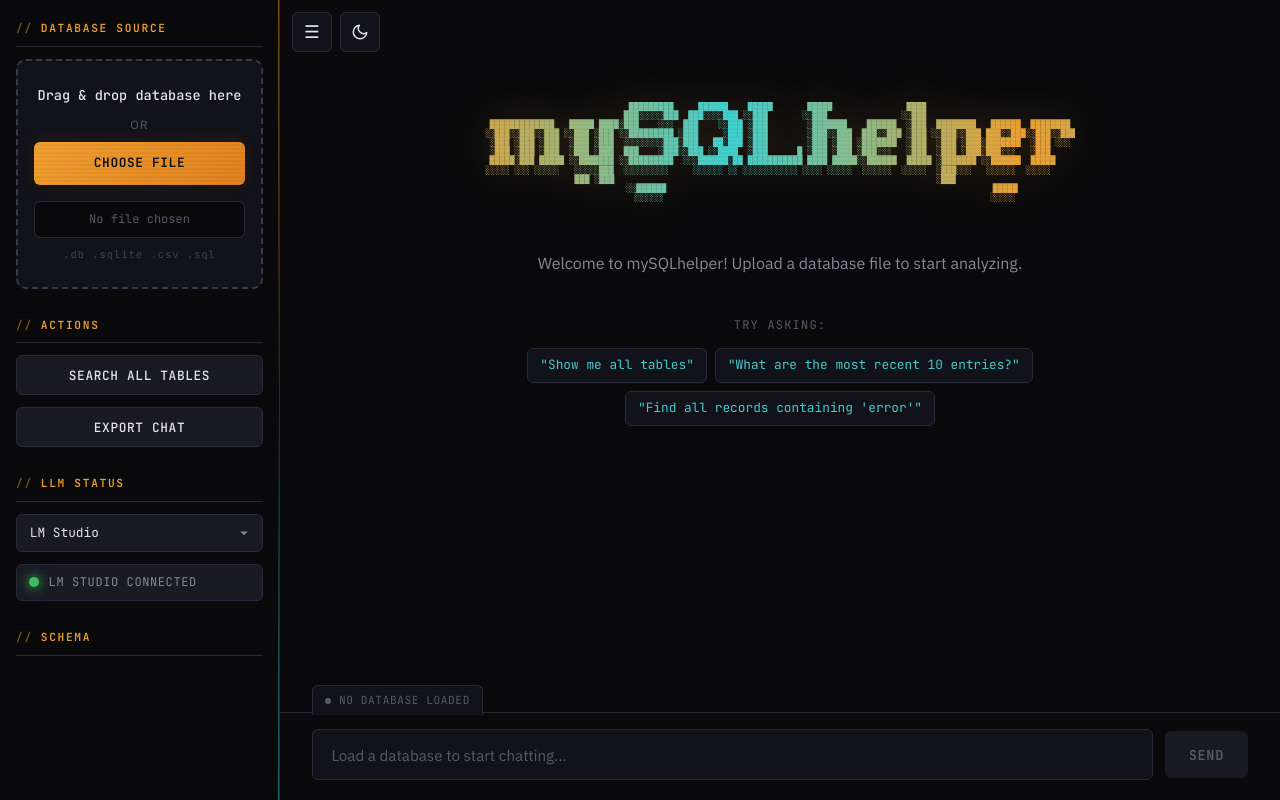
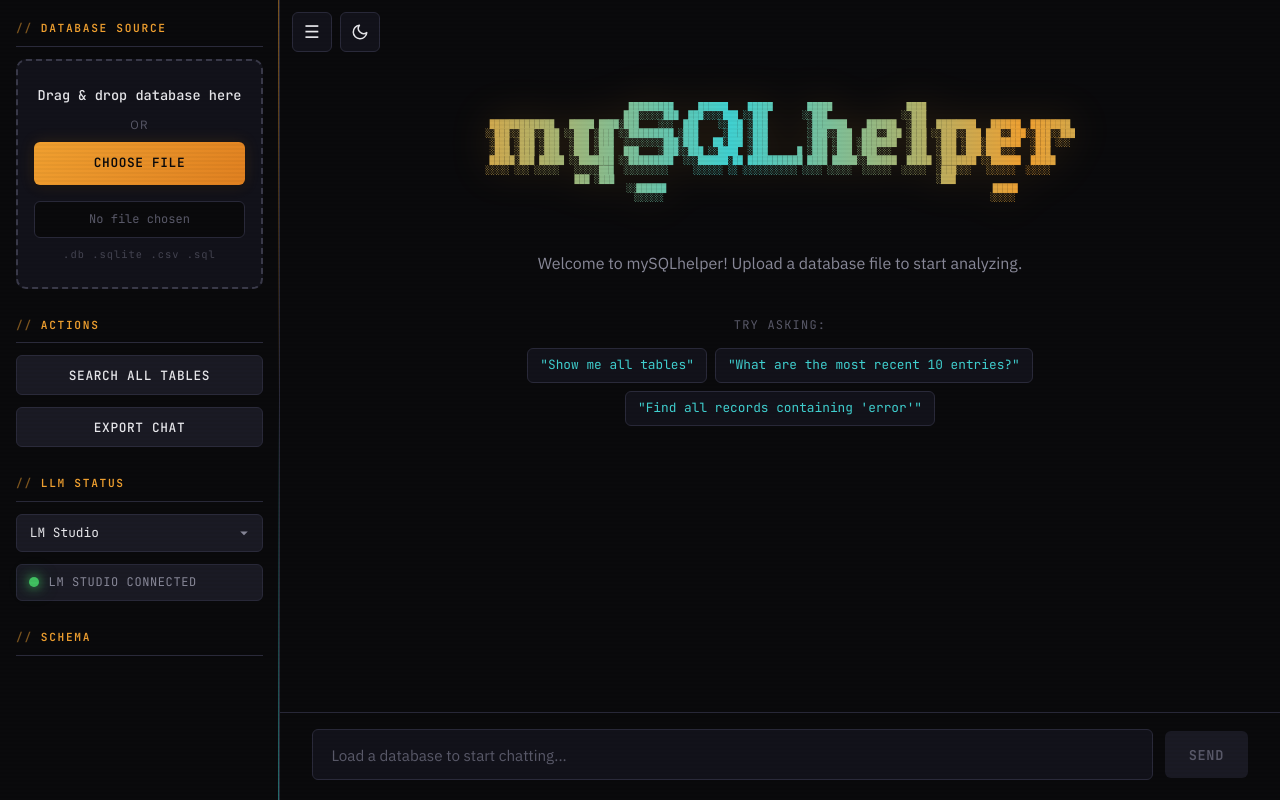
Before and after one commit to reisset/yourSQLfriend, a Flask app: page / in a window 1280 px wide. Run offline with Flask 3, Linux system fonts and the light colour scheme; data that the repository does not hold is empty; some libraries are stand-ins or nearby versions.

Commit message:
fix: Remove database status chip from UI (v2.8)
Co-Authored-By: Claude Opus 4.5 <noreply@anthropic.com>

```diff
--- a/static/script.js
+++ b/static/script.js
@@ -10,8 +10,6 @@ const sidebarToggle = document.getElementById('sidebar-toggle');
 const fileNameDisplay = document.getElementById('file-name-display');
 const welcomeScreen = document.getElementById('welcome-screen');
 const themeToggle = document.getElementById('theme-toggle');
-const dbStatusChip = document.getElementById('db-status-chip');
-
 // Database state
 let databaseLoaded = false;
 
@@ -276,22 +274,13 @@ initModelSelector();
 
 // --- Database Status Management ---
 function updateDatabaseStatus(filename = null) {
-    if (!dbStatusChip) return;
-
-    const statusDot = dbStatusChip.querySelector('.db-status-dot');
-    const statusText = dbStatusChip.querySelector('.db-status-text');
-
     if (filename) {
         databaseLoaded = true;
-        dbStatusChip.classList.add('loaded');
-        statusText.textContent = filename;
         userInput.disabled = false;
         userInput.placeholder = 'Ask a question about your database...';
         sendButton.disabled = false;
     } else {
         databaseLoaded = false;
-        dbStatusChip.classList.remove('loaded');
-        statusText.textContent = 'No database loaded';
         userInput.disabled = true;
         userInput.placeholder = 'Load a database to start chatting...';
         sendButton.disabled = true;
--- a/static/style.css
+++ b/static/style.css
@@ -1056,53 +1056,6 @@ body::before {
     position: relative;
 }
 
-/* Database Status Chip */
-.db-status-chip {
-    position: absolute;
-    top: -28px;
-    left: 2rem;
-    display: flex;
-    align-items: center;
-    gap: 0.5rem;
-    padding: 0.35rem 0.75rem;
-    background: var(--background-light);
-    border: 1px solid var(--border);
-    border-bottom: none;
-    border-radius: var(--radius) var(--radius) 0 0;
-    font-family: var(--font-mono);
-    font-size: 0.7rem;
-    color: var(--foreground-muted);
-    text-transform: uppercase;
-    letter-spacing: 0.05em;
-    transition: all 0.2s ease;
-}
-
-.db-status-chip.loaded {
-    color: var(--success);
-    border-color: var(--success);
-    background: rgba(64, 192, 96, 0.1);
-}
-
-.db-status-chip.loaded .db-status-dot {
-    background: var(--success);
-    box-shadow: 0 0 8px var(--success);
-}
-
-.db-status-dot {
-    width: 6px;
-    height: 6px;
-    border-radius: 50%;
-    background: var(--foreground-muted);
-    transition: all 0.2s ease;
-}
-
-.db-status-text {
-    max-width: 180px;
-    overflow: hidden;
-    text-overflow: ellipsis;
-    white-space: nowrap;
-}
-
 .chat-input input[type="text"] {
     flex-grow: 1;
     padding: 0.9rem 1.15rem;
--- a/templates/index.html
+++ b/templates/index.html
@@ -99,10 +99,6 @@
                     </div>
                 </div>
                 <div class="chat-input">
-                    <div class="db-status-chip" id="db-status-chip">
-                        <span class="db-status-dot"></span>
-                        <span class="db-status-text">No database loaded</span>
-                    </div>
                     <label for="user-input" class="visually-hidden">Ask a question about your database</label>
                     <input type="text" id="user-input" placeholder="Load a database to start chatting..." disabled aria-label="Ask a question about your database">
                     <button id="send-button" aria-label="Send message" disabled>Send</button>
```
